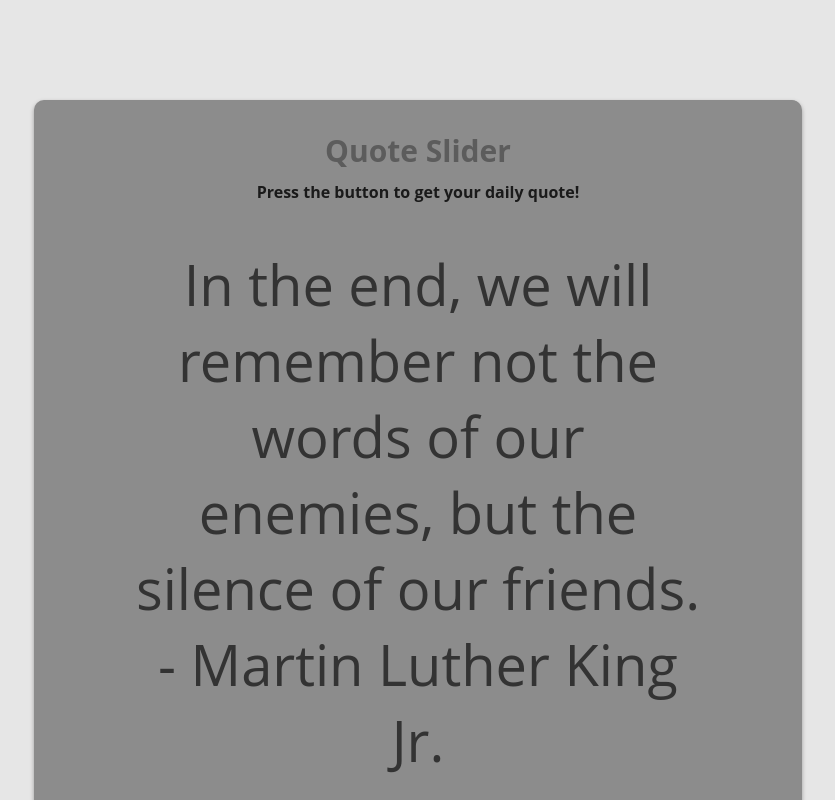
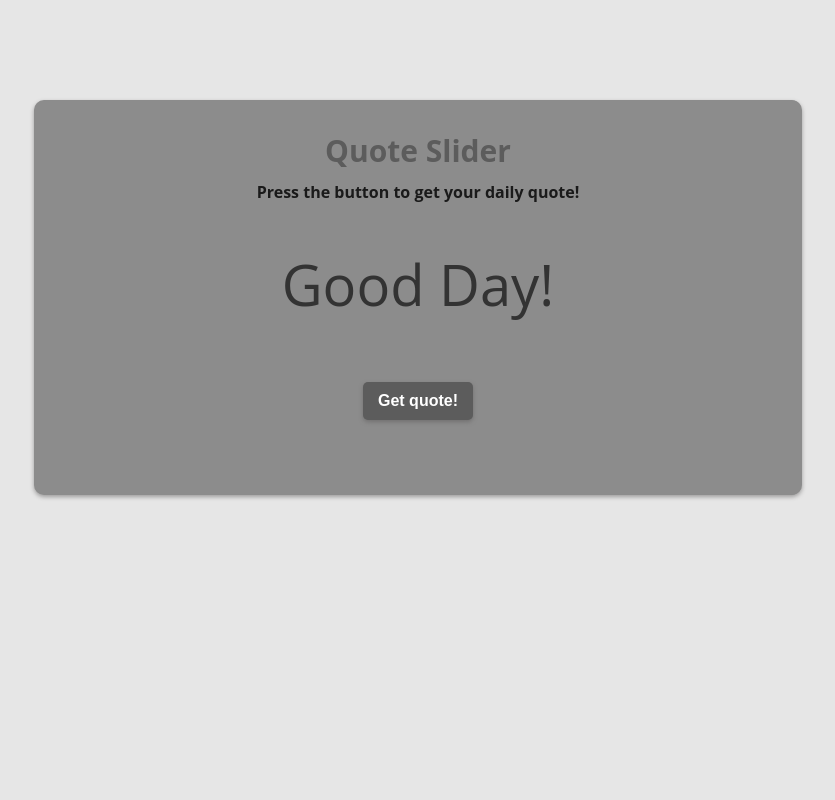
Before and after one commit to strejodv/Quote-Generator, a React (Vite) app: page / in a window 1280 px wide. Shown: the top 800 px of the page, without its empty margins (222-1057 px from the left). Built offline with nearby package versions, Linux system fonts and the light colour scheme; no server answers.

Commit message:
adding code to fetch data from public API

```diff
--- a/src/Slider.jsx
+++ b/src/Slider.jsx
@@ -1,28 +1,31 @@
-import { useState } from 'react'
+import React, { useState, useEffect } from 'react';
 
 
 
-function getQuote(quote){
-    const randomIndex = Math.floor(Math.random() * quote.length);
-    return quote[randomIndex];
-}
+
 
 function Slider () {
 
-    const [quote, setQuote] = useState ([
-            "The only limit to our realization of tomorrow is our doubts of today.' - Franklin D. Roosevelt",
-            "In the end, we will remember not the words of our enemies, but the silence of our friends. - Martin Luther King Jr.",
-            "The purpose of our lives is to be happy. - Dalai Lama",
-            "Life is what happens when you're busy making other plans. - John Lennon",
-            "The best way to predict the future is to invent it. - Alan Kay"
-          ]);
+    const [quote, setQuote] = useState('Good Day!');
 
+    const fetchQuote = async () => {
 
-    const [randomQuote, setRandomQuote] = useState(getQuote(quote));
+        try {
+            const response = await fetch ('https://goquotes-api.herokuapp.com/api/v1/random?count=/random');
+            const data = await response.json();
+            setQuote(data.content);
+        }   catch (error) {
+            console.error('Error fetching the quote:', error);
+        }
+    };
+
+    useEffect(() => {
+        fetchQuote();
+        }, []);
 
     const handleGetQuote = () => {
-        setRandomQuote(getQuote(quote));
-    };
+            fetchQuote();
+            };
 
     return (
         <>
@@ -30,7 +33,7 @@ function Slider () {
             <div className="actualSlider">
                 <h1>Quote Slider</h1>
                 <h2>Press the button to get your daily quote!</h2>
-                <p>{randomQuote}</p>
+                <p>{quote}</p>
                 <button onClick={handleGetQuote}>Get quote!</button>
             </div>
         </div>
@@ -38,4 +41,4 @@ function Slider () {
     )
 }
 
-export default Slider
+export default Slider;
--- a/src/index.css
+++ b/src/index.css
@@ -57,7 +57,7 @@ html, body{
 
 .actualSlider button {
  background-color: #5c5c5c;
- color: #1a1a1a;
+ color: #ffffff;
  font-size: 16px;
  font-weight: 600;
  border: none;
```
